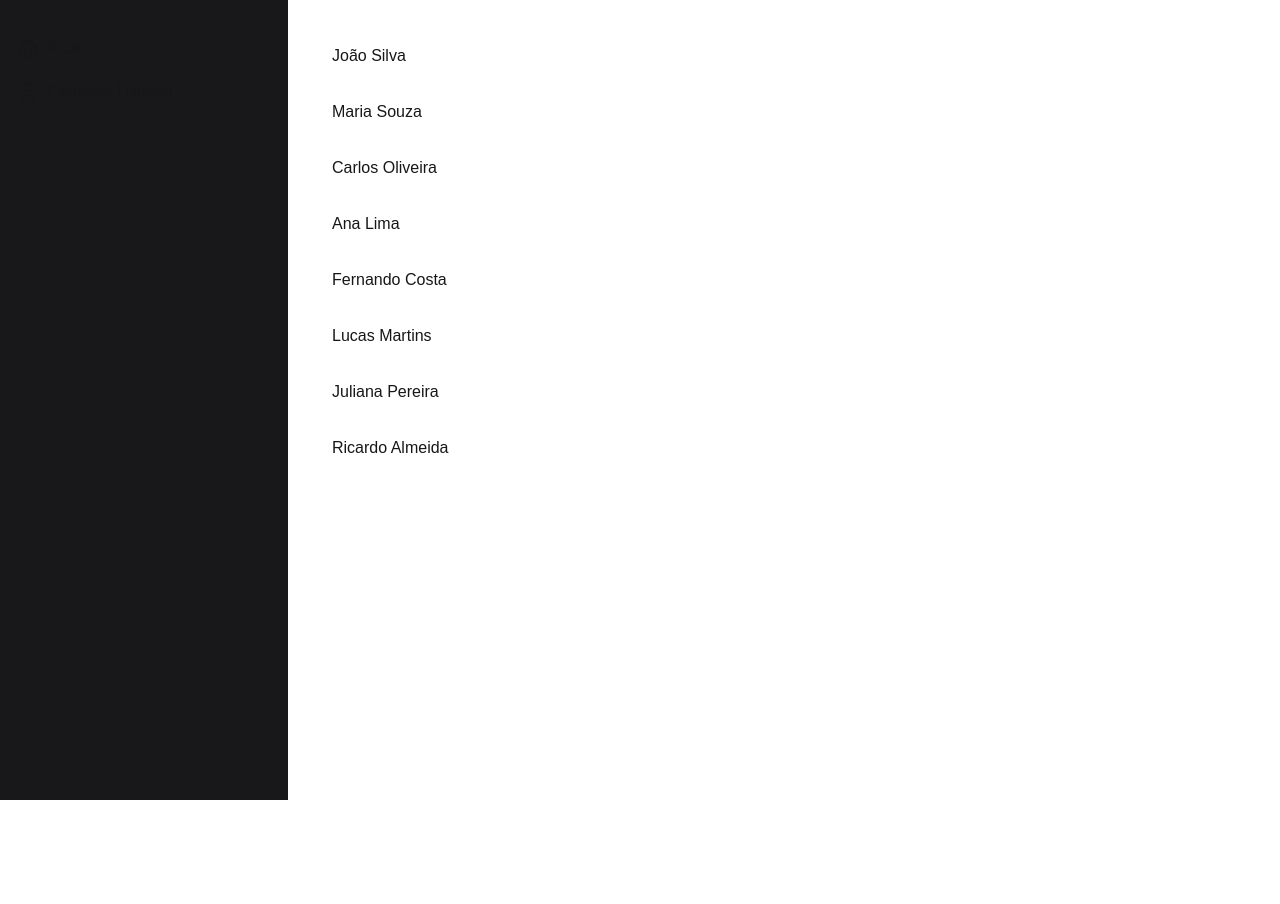
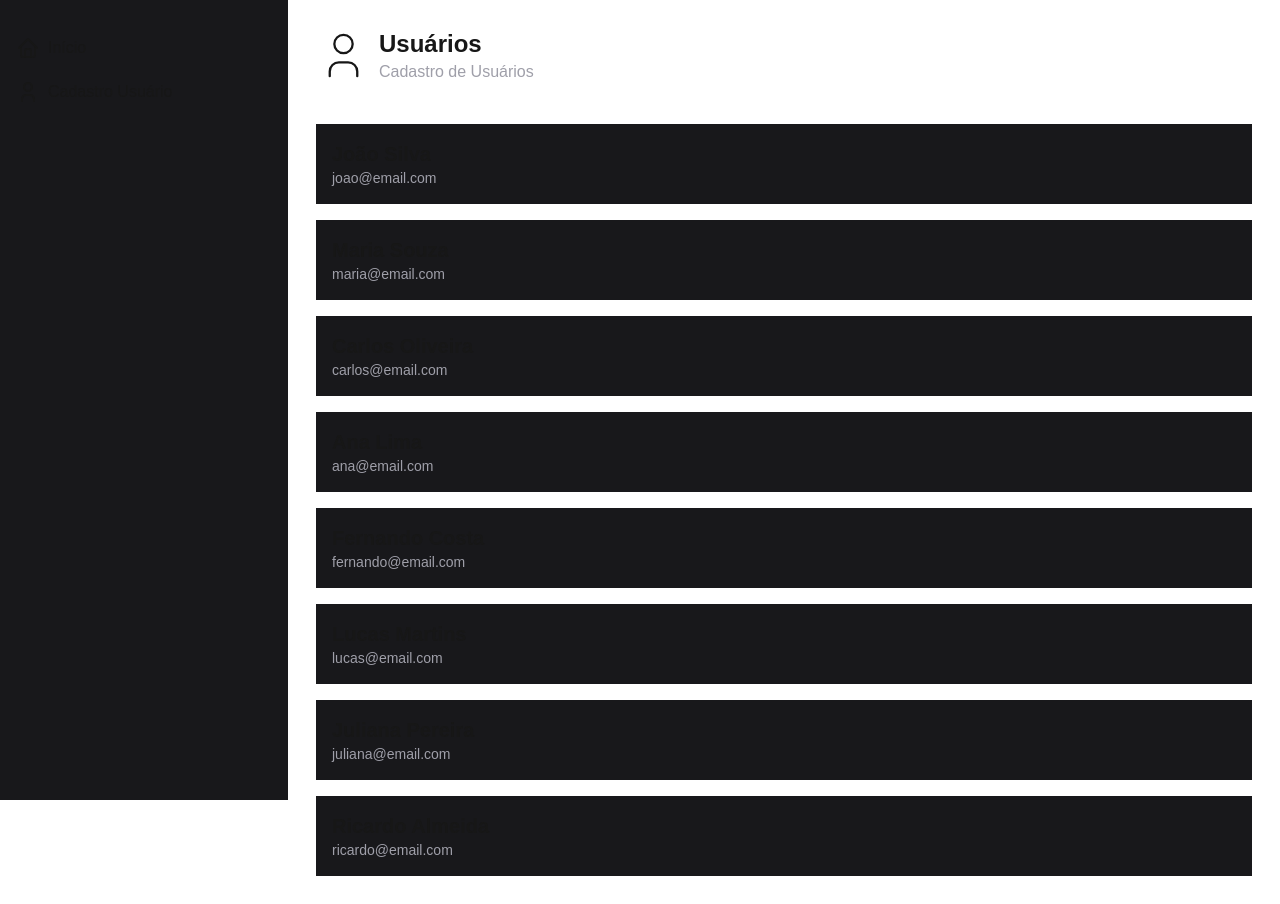
Before and after one commit to DanielDimas2002/Cadastro-de-Usu-rio, a Next.js app in the folder app-cadastro/: page / in a window 1280 px wide. Before the commit the page ends 800 px from the top, so only its background shows below. Built offline with nearby package versions, Linux system fonts and the light colour scheme.

Commit message:
Adição do título e personalização da página

```diff
--- a/app-cadastro/src/app/components/template/Pagina.tsx
+++ b/app-cadastro/src/app/components/template/Pagina.tsx
@@ -4,6 +4,7 @@ import Menu from "./Menu";
 // Definindo a interface PaginaPros com o tipo correto para children
 export interface PaginaPros {
     children: ReactNode;  // children pode ser qualquer tipo de conteúdo renderizável no React
+    className?:string
 }
 
 // Componente funcional que recebe os props e renderiza o conteúdo
@@ -11,7 +12,7 @@ export default function Pagina(props: PaginaPros) {
     return (
         <div className="flex">
             <Menu/>
-           <main className=" flex-1 p-7">{props.children}  {/* Renderiza o conteúdo passado como "children" */}</main>
+           <main className={`flex-1 p-7 ${props.className ?? ''}`}>{props.children}  {/* Renderiza o conteúdo passado como "children" */}</main>
         </div>
     );
 }
--- /dev/null
+++ b/app-cadastro/src/app/components/template/Titulo.tsx
@@ -0,0 +1,19 @@
+import { ElementType } from "react"
+
+export interface TituloPros{
+    princial : string
+    secundario : string
+    icone: ElementType
+}
+
+export default function Titulo(props: TituloPros){
+    return(
+        <div className="flex gap-2">
+            <props.icone size={55} stroke={1}/>
+            <div className="flex flex-col">
+                <h1 className="text-2xl font-black">{props.princial}</h1>
+                <h2 className="text-zinc-400">{props.secundario}</h2>
+            </div>
+        </div>
+    )
+}
--- a/app-cadastro/src/app/components/usuario/LinhaUsuario.tsx
+++ b/app-cadastro/src/app/components/usuario/LinhaUsuario.tsx
@@ -1,13 +1,16 @@
 import { Usuario } from "@/core/model/utils/Usuario";
 
-export interface LinhaUsuarioPros{
+export interface LinhaUsuarioPros {
     usuario: Usuario
 }
 
 export default function LinhaUsuario(props: LinhaUsuarioPros) {
     return (
-        <div className="flex p-4">
-            <span>{props.usuario.nome}</span>
+        <div className="flex bg-zinc-900 p-4 rounded-mb">
+            <div className="flex flex-col">
+                <span className="text-xl font-black">{props.usuario.nome}</span>
+                <span className="text-sm text-zinc-400">{props.usuario.email}</span>
+            </div>
         </div>
     );
 }
--- a/app-cadastro/src/app/components/usuario/ListaUsuario.tsx
+++ b/app-cadastro/src/app/components/usuario/ListaUsuario.tsx
@@ -5,7 +5,7 @@ import LinhaUsuario from "./LinhaUsuario";
 
 export default function ListaUsuario(){
     return(
-        <div className="flex flex-col">
+        <div className="flex flex-col gap-4">
             {usuarios.map((usuario: Usuario) => {
                 return <LinhaUsuario key={usuario.id!} usuario={usuario}/>
             })}
--- a/app-cadastro/src/app/page.tsx
+++ b/app-cadastro/src/app/page.tsx
@@ -1,11 +1,14 @@
 // Importando o componente Pagina que você criou para envolver conteúdo
+import { IconUser } from "@tabler/icons-react";
 import Pagina from "./components/template/Pagina";
+import Titulo from "./components/template/Titulo";
 import ListaUsuario from "./components/usuario/ListaUsuario";
 
 // Componente Home principal
 export default function Home() {
   return (
-    <Pagina>  {/* Passando "Opa" como children para o componente Pagina */}
+    <Pagina className="flex flex-col gap-10">  {/* Passando "Opa" como children para o componente Pagina */}
+      <Titulo icone={IconUser} princial="Usuários" secundario="Cadastro de Usuários"/>
       <ListaUsuario />
     </Pagina>
   );
```
